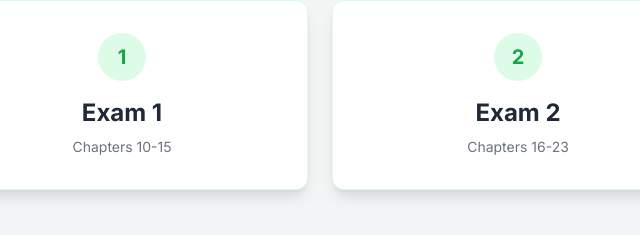
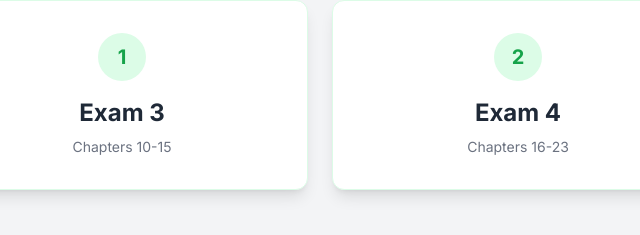
Before and after one commit to Coby24/Exam2-MIS245.github.io, a plain HTML site: page fin218_select.html in a window 1280 px wide. Shown: the part 389-624 px from the top of the page, 320-960 px from the left. Drawn offline with nearby package versions, Linux system fonts and the light colour scheme.

Commit message:
Update fin218_select.html

```diff
--- a/fin218_select.html
+++ b/fin218_select.html
@@ -35,7 +35,7 @@
                 <div class="h-12 w-12 bg-green-100 text-green-600 rounded-full flex items-center justify-center mb-4 group-hover:bg-green-600 group-hover:text-white transition-colors">
                     <span class="font-bold text-xl">1</span>
                 </div>
-                <h2 class="text-2xl font-bold text-gray-800">Exam 1</h2>
+                <h2 class="text-2xl font-bold text-gray-800">Exam 3</h2>
                 <p class="text-gray-500 mt-2 text-sm">Chapters 10-15</p>
             </a>
 
@@ -44,7 +44,7 @@
                 <div class="h-12 w-12 bg-green-100 text-green-600 rounded-full flex items-center justify-center mb-4 group-hover:bg-green-600 group-hover:text-white transition-colors">
                     <span class="font-bold text-xl">2</span>
                 </div>
-                <h2 class="text-2xl font-bold text-gray-800">Exam 2</h2>
+                <h2 class="text-2xl font-bold text-gray-800">Exam 4</h2>
                 <p class="text-gray-500 mt-2 text-sm">Chapters 16-23</p>
             </a>
 
```
